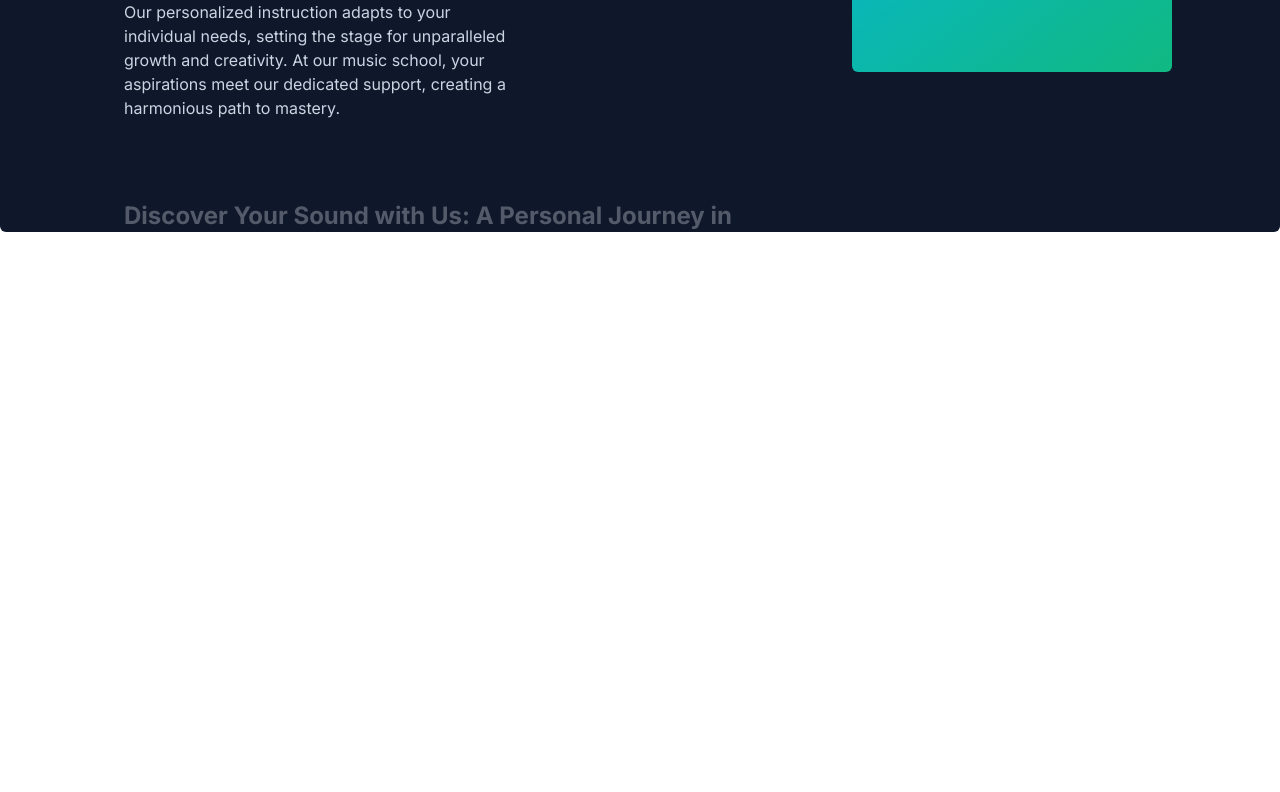
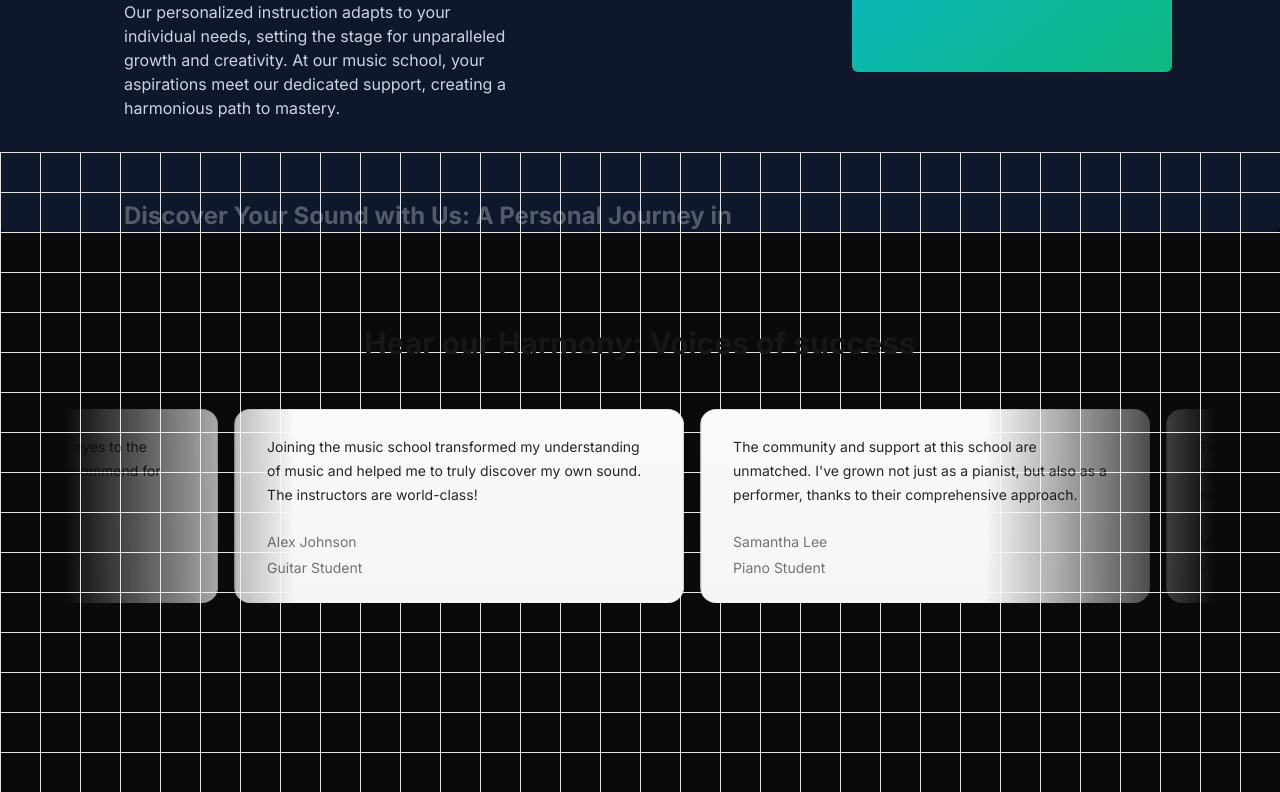
Before and after one commit to Shahid-Ansari24/music_nextjs, a Next.js app: page / in a window 1280 px wide. Shown: the part 1588-2380 px from the top of the page. Before the commit the page ends 1820 px from the top, so only its background shows below. Built offline with nearby package versions, Linux system fonts and the light colour scheme.

Commit message:
testimonial cards

```diff
--- a/src/app/globals.css
+++ b/src/app/globals.css
@@ -34,6 +34,17 @@
   }
 }
 
+@theme inline {
+  --animate-scroll: scroll var(--animation-duration, 40s) var(--animation-direction, forwards) linear infinite;
+
+  @keyframes scroll {
+    to {
+      transform: translate(calc(-50% - 0.5rem));
+    }
+  }
+}
+
+
 body {
   background: var(--background);
   color: var(--foreground);
--- a/src/app/page.tsx
+++ b/src/app/page.tsx
@@ -1,6 +1,7 @@
 import HeroSection from "@/components/HeroSection";
 import FeaturedCourses from "@/components/FeaturedCourses";
 import WhyChooseUs from "@/components/WhyChooseUs";
+import TestimonialCards from "@/components/TestimonialCards";
 
 export default function Home() {
   return (
@@ -8,6 +9,7 @@
       <HeroSection />
       <FeaturedCourses />
       <WhyChooseUs/>
+      <TestimonialCards/>
     </main>
   );
 }
--- /dev/null
+++ b/src/components/TestimonialCards.tsx
@@ -0,0 +1,63 @@
+'use clients'
+import React from 'react'
+import { InfiniteMovingCards } from './ui/infinite-moving-cards';
+import { cn } from '@/lib/utils';
+
+const musicSchoolTestimonials = [
+    {
+        quote:
+        'Joining the music school transformed my understanding of music and helped me to truly discover my own sound. The instructors are world-class!',
+        name: 'Alex Johnson',
+        title: 'Guitar Student',
+    },
+    {
+        quote:
+        "The community and support at this school are unmatched. I've grown not just as a pianist, but also as a performer, thanks to their comprehensive approach.",
+        name: 'Samantha Lee',
+        title: 'Piano Student',
+    },
+    {
+        quote:
+        "This school offered me the tools and confidence to take my singing to the next level. I'm endlessly grateful for the personalized coaching.",
+        name: 'Michael Chen',
+        title: 'Vocal Student',
+    },
+    {
+        quote:
+        'As a violinist, finding the right mentor can be challenging, but this school matched me with a teacher who truly understands my goals and challenges.',
+        name: 'Emily Taylor',
+        title: 'Violin Student',
+    },
+    {
+        quote:
+        'The production courses here opened my eyes to the intricacies of music production. Highly recommend for any aspiring producers!',
+        name: 'Chris Morales',
+        title: 'Music Production Student',
+    },
+];
+
+const TestimonialCards = () => {
+  return (
+    <div className='h-[40rem] w-full dark:bg-black dark:bg-grid-white/[0.9] relative flex flex-col items-center justify-center overflow-hidden'>
+        <div className={`${cn(
+          "absolute inset-0",
+          "[background-size:40px_40px]",
+          "[background-image:linear-gradient(to_right,#e4e4e7_1px,transparent_1px),linear-gradient(to_bottom,#e4e4e7_1px,transparent_1px)]",
+          "dark:[background-image:linear-gradient(to_right,#262626_1px,transparent_1px),linear-gradient(to_bottom,#262626_1px,transparent_1px)]",
+        )} flex flex-col items-center justify-center`}>
+            <h2 className="text-3xl font-bold text-center mb-8 z-10">Hear our Harmony: Voices of success</h2>
+            <div className="flex justify-center w-full overflow-hidden px-4 sm:px-6 lg:px-8">
+                <div className="w-full max-w-6xl">
+                    <InfiniteMovingCards
+                        items={musicSchoolTestimonials}
+                        direction='right'
+                        speed='slow'
+                    />
+                </div>
+            </div>
+        </div>
+    </div>
+  )
+}
+
+export default TestimonialCards
--- /dev/null
+++ b/src/components/ui/infinite-moving-cards.tsx
@@ -0,0 +1,117 @@
+"use client";
+
+import { cn } from "@/lib/utils";
+import React, { useEffect, useState } from "react";
+
+export const InfiniteMovingCards = ({
+  items,
+  direction = "left",
+  speed = "fast",
+  pauseOnHover = true,
+  className,
+}: {
+  items: {
+    quote: string;
+    name: string;
+    title: string;
+  }[];
+  direction?: "left" | "right";
+  speed?: "fast" | "normal" | "slow";
+  pauseOnHover?: boolean;
+  className?: string;
+}) => {
+  const containerRef = React.useRef<HTMLDivElement>(null);
+  const scrollerRef = React.useRef<HTMLUListElement>(null);
+
+  useEffect(() => {
+    addAnimation();
+  }, []);
+  const [start, setStart] = useState(false);
+  function addAnimation() {
+    if (containerRef.current && scrollerRef.current) {
+      const scrollerContent = Array.from(scrollerRef.current.children);
+
+      scrollerContent.forEach((item) => {
+        const duplicatedItem = item.cloneNode(true);
+        if (scrollerRef.current) {
+          scrollerRef.current.appendChild(duplicatedItem);
+        }
+      });
+
+      getDirection();
+      getSpeed();
+      setStart(true);
+    }
+  }
+  const getDirection = () => {
+    if (containerRef.current) {
+      if (direction === "left") {
+        containerRef.current.style.setProperty(
+          "--animation-direction",
+          "forwards",
+        );
+      } else {
+        containerRef.current.style.setProperty(
+          "--animation-direction",
+          "reverse",
+        );
+      }
+    }
+  };
+  const getSpeed = () => {
+    if (containerRef.current) {
+      if (speed === "fast") {
+        containerRef.current.style.setProperty("--animation-duration", "20s");
+      } else if (speed === "normal") {
+        containerRef.current.style.setProperty("--animation-duration", "40s");
+      } else {
+        containerRef.current.style.setProperty("--animation-duration", "80s");
+      }
+    }
+  };
+  return (
+    <div
+      ref={containerRef}
+      className={cn(
+        "scroller relative z-20 max-w-7xl overflow-hidden [mask-image:linear-gradient(to_right,transparent,white_20%,white_80%,transparent)]",
+        className,
+      )}
+    >
+      <ul
+        ref={scrollerRef}
+        className={cn(
+          "flex w-max min-w-full shrink-0 flex-nowrap gap-4 py-4",
+          start && "animate-scroll",
+          pauseOnHover && "hover:[animation-play-state:paused]",
+        )}
+      >
+        {items.map((item, idx) => (
+          <li
+            className="relative w-[350px] max-w-full shrink-0 rounded-2xl border border-b-0 border-zinc-200 bg-[linear-gradient(180deg,#fafafa,#f5f5f5)] px-8 py-6 md:w-[450px] dark:border-zinc-700 dark:bg-[linear-gradient(180deg,#27272a,#18181b)]"
+            key={item.name}
+          >
+            <blockquote>
+              <div
+                aria-hidden="true"
+                className="user-select-none pointer-events-none absolute -top-0.5 -left-0.5 -z-1 h-[calc(100%_+_4px)] w-[calc(100%_+_4px)]"
+              ></div>
+              <span className="relative z-20 text-sm leading-[1.6] font-normal text-neutral-800 dark:text-gray-100">
+                {item.quote}
+              </span>
+              <div className="relative z-20 mt-6 flex flex-row items-center">
+                <span className="flex flex-col gap-1">
+                  <span className="text-sm leading-[1.6] font-normal text-neutral-500 dark:text-gray-400">
+                    {item.name}
+                  </span>
+                  <span className="text-sm leading-[1.6] font-normal text-neutral-500 dark:text-gray-400">
+                    {item.title}
+                  </span>
+                </span>
+              </div>
+            </blockquote>
+          </li>
+        ))}
+      </ul>
+    </div>
+  );
+};
```
